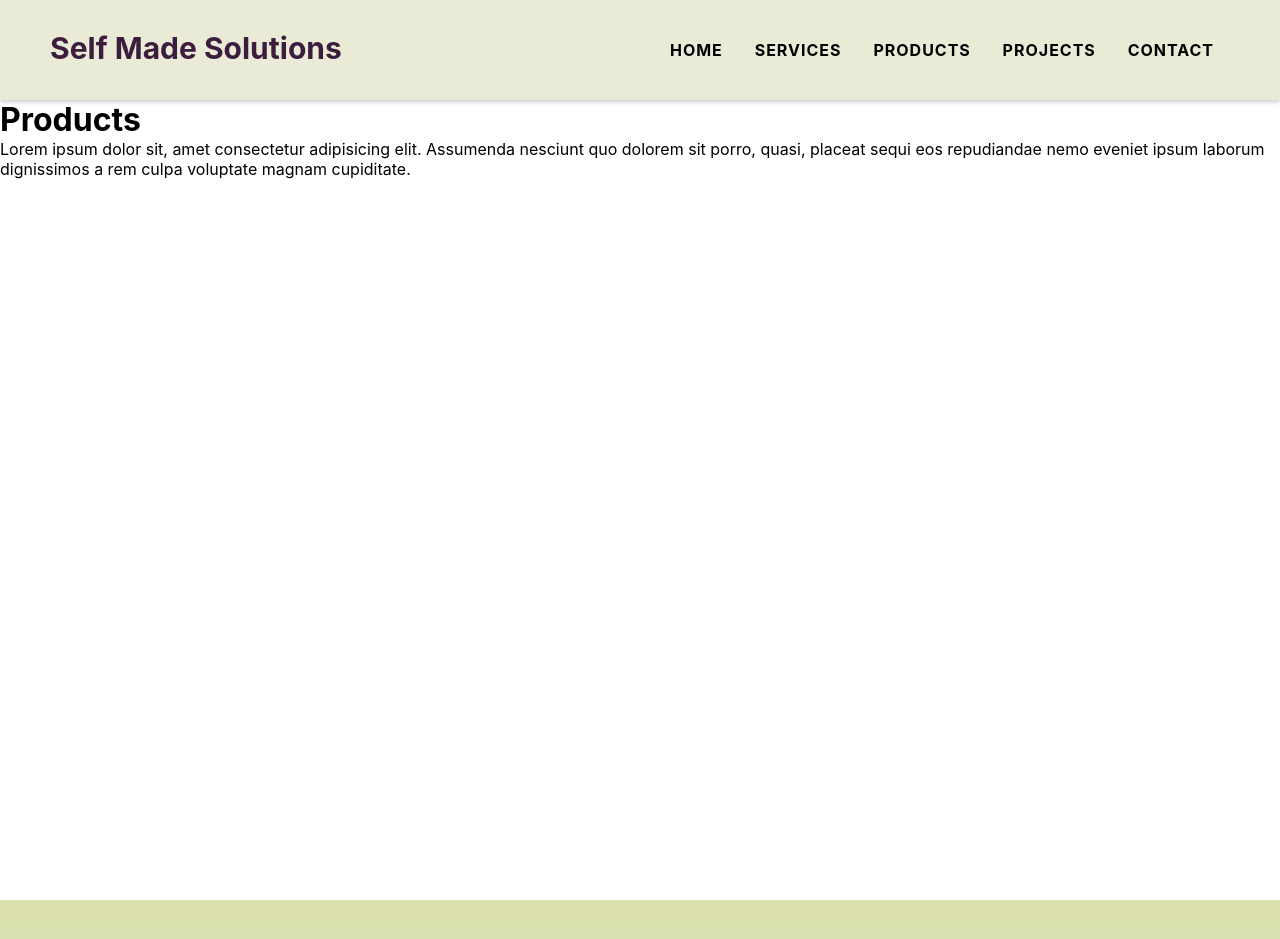
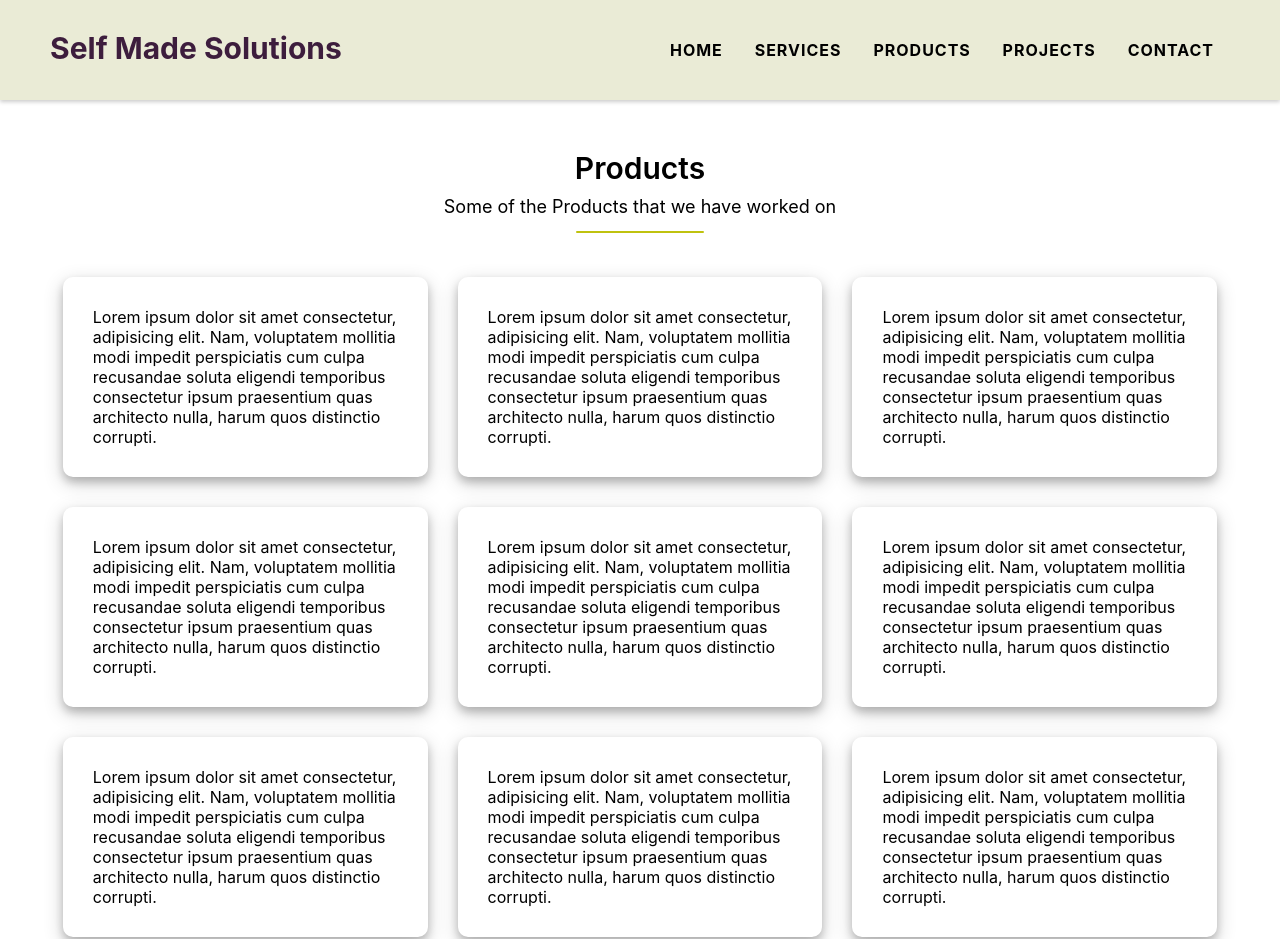
Before and after one commit to 123nol/self_made_solutions, a React (Create React App) app: page /product in a window 1280 px wide. Shown: the top 939 px of the page. Built offline with nearby package versions, Linux system fonts and the light colour scheme.

Commit message:
added cards to the product list and also made it clickable (only the first one)

```diff
--- a/src/index.css
+++ b/src/index.css
@@ -227,7 +227,7 @@
 .serviceList {
   display: flex;
   flex-direction: column;
-  width: 90%;
+  width: 95%;
   margin: 40px auto;
 }
 .serviceList h1 {
@@ -262,6 +262,8 @@
 }
 .serviceSection .button button:hover {
   cursor: pointer;
+  box-shadow: 0px 9px 8px 0px rgba(0, 0, 0, 0.2),
+    0 10px 20px 0 rgba(0, 0, 0, 0.19);
 }
 .serviceType {
   display: flex;
@@ -338,6 +340,29 @@
     width: 100%;
     flex: auto;
   }
+}
+.products {
+  width: 100%;
+}
+.productList {
+  display: flex;
+  flex-wrap: wrap;
+  justify-content: center;
+  gap: 30px;
+  width: 95%;
+  margin: 40px auto;
+}
+.productCard {
+  padding: 30px;
+  box-shadow: 0px 5px 8px 0px rgba(0, 0, 0, 0.2),
+    0 6px 20px 0 rgba(0, 0, 0, 0.19);
+  width: 30%;
+  border-radius: 10px;
+}
+.productCard:hover {
+  cursor: pointer;
+  box-shadow: 0px 9px 8px 0px rgba(0, 0, 0, 0.2),
+    0 10px 20px 0 rgba(0, 0, 0, 0.19);
 }
 .projects {
   display: flex;
--- a/src/pages/Product.jsx
+++ b/src/pages/Product.jsx
@@ -1,13 +1,87 @@
 const Product = () => {
+  const redirect = () => {
+    window.location.href = "https:youtube.com/";
+  };
   return (
-    <div style={{ height: "100vh" }}>
-      <h1>Products</h1>
-      <p>
-        Lorem ipsum dolor sit, amet consectetur adipisicing elit. Assumenda
-        nesciunt quo dolorem sit porro, quasi, placeat sequi eos repudiandae
-        nemo eveniet ipsum laborum dignissimos a rem culpa voluptate magnam
-        cupiditate.
-      </p>
+    <div className="products">
+      <div className="linkHeader">
+        <h1>Products</h1>
+        <p>Some of the Products that we have worked on</p>
+      </div>
+      <div className="productList">
+        <div className="productCard" onClick={redirect}>
+          <div>
+            Lorem ipsum dolor sit amet consectetur, adipisicing elit. Nam,
+            voluptatem mollitia modi impedit perspiciatis cum culpa recusandae
+            soluta eligendi temporibus consectetur ipsum praesentium quas
+            architecto nulla, harum quos distinctio corrupti.
+          </div>
+        </div>
+        <div className="productCard">
+          <div>
+            Lorem ipsum dolor sit amet consectetur, adipisicing elit. Nam,
+            voluptatem mollitia modi impedit perspiciatis cum culpa recusandae
+            soluta eligendi temporibus consectetur ipsum praesentium quas
+            architecto nulla, harum quos distinctio corrupti.
+          </div>
+        </div>
+        <div className="productCard">
+          <div>
+            Lorem ipsum dolor sit amet consectetur, adipisicing elit. Nam,
+            voluptatem mollitia modi impedit perspiciatis cum culpa recusandae
+            soluta eligendi temporibus consectetur ipsum praesentium quas
+            architecto nulla, harum quos distinctio corrupti.
+          </div>
+        </div>
+        <div className="productCard">
+          <div>
+            Lorem ipsum dolor sit amet consectetur, adipisicing elit. Nam,
+            voluptatem mollitia modi impedit perspiciatis cum culpa recusandae
+            soluta eligendi temporibus consectetur ipsum praesentium quas
+            architecto nulla, harum quos distinctio corrupti.
+          </div>
+        </div>
+        <div className="productCard">
+          <div>
+            Lorem ipsum dolor sit amet consectetur, adipisicing elit. Nam,
+            voluptatem mollitia modi impedit perspiciatis cum culpa recusandae
+            soluta eligendi temporibus consectetur ipsum praesentium quas
+            architecto nulla, harum quos distinctio corrupti.
+          </div>
+        </div>
+        <div className="productCard">
+          <div>
+            Lorem ipsum dolor sit amet consectetur, adipisicing elit. Nam,
+            voluptatem mollitia modi impedit perspiciatis cum culpa recusandae
+            soluta eligendi temporibus consectetur ipsum praesentium quas
+            architecto nulla, harum quos distinctio corrupti.
+          </div>
+        </div>
+        <div className="productCard">
+          <div>
+            Lorem ipsum dolor sit amet consectetur, adipisicing elit. Nam,
+            voluptatem mollitia modi impedit perspiciatis cum culpa recusandae
+            soluta eligendi temporibus consectetur ipsum praesentium quas
+            architecto nulla, harum quos distinctio corrupti.
+          </div>
+        </div>
+        <div className="productCard">
+          <div>
+            Lorem ipsum dolor sit amet consectetur, adipisicing elit. Nam,
+            voluptatem mollitia modi impedit perspiciatis cum culpa recusandae
+            soluta eligendi temporibus consectetur ipsum praesentium quas
+            architecto nulla, harum quos distinctio corrupti.
+          </div>
+        </div>
+        <div className="productCard">
+          <div>
+            Lorem ipsum dolor sit amet consectetur, adipisicing elit. Nam,
+            voluptatem mollitia modi impedit perspiciatis cum culpa recusandae
+            soluta eligendi temporibus consectetur ipsum praesentium quas
+            architecto nulla, harum quos distinctio corrupti.
+          </div>
+        </div>
+      </div>
     </div>
   );
 };
```
